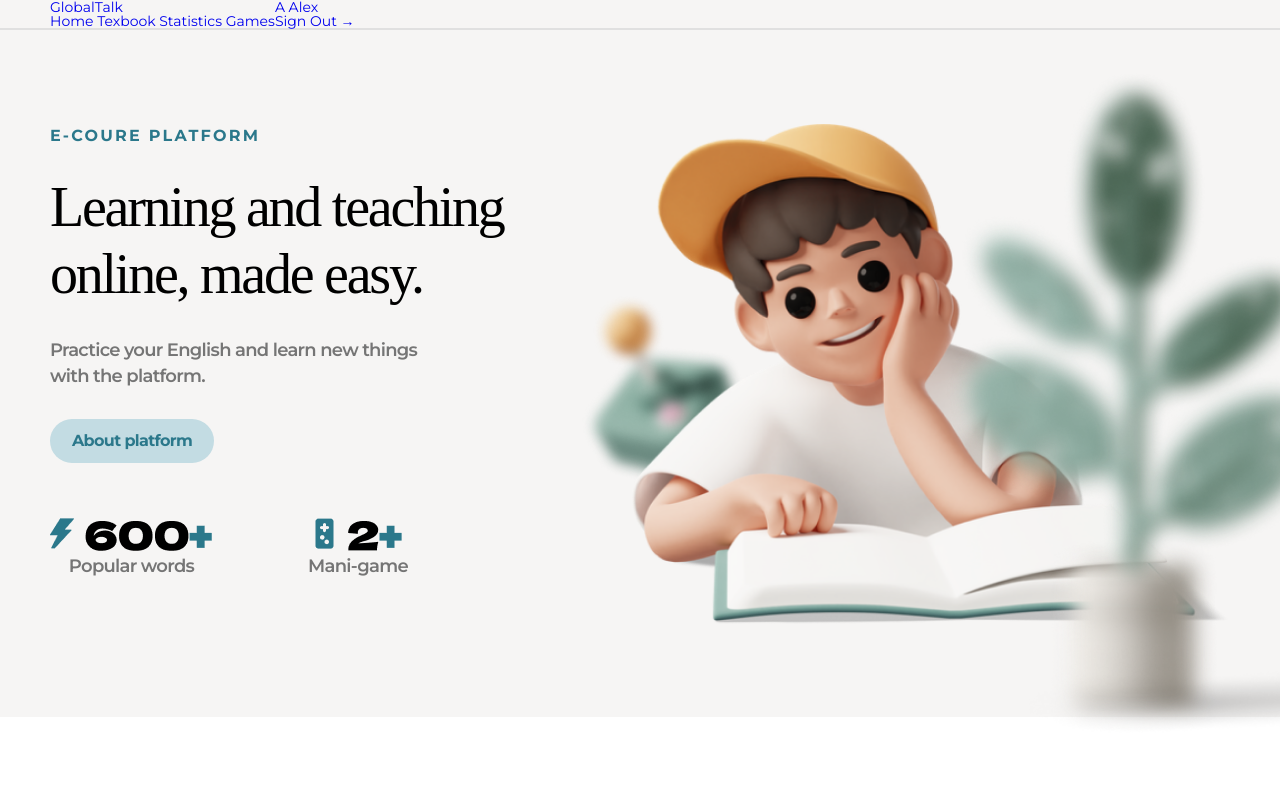
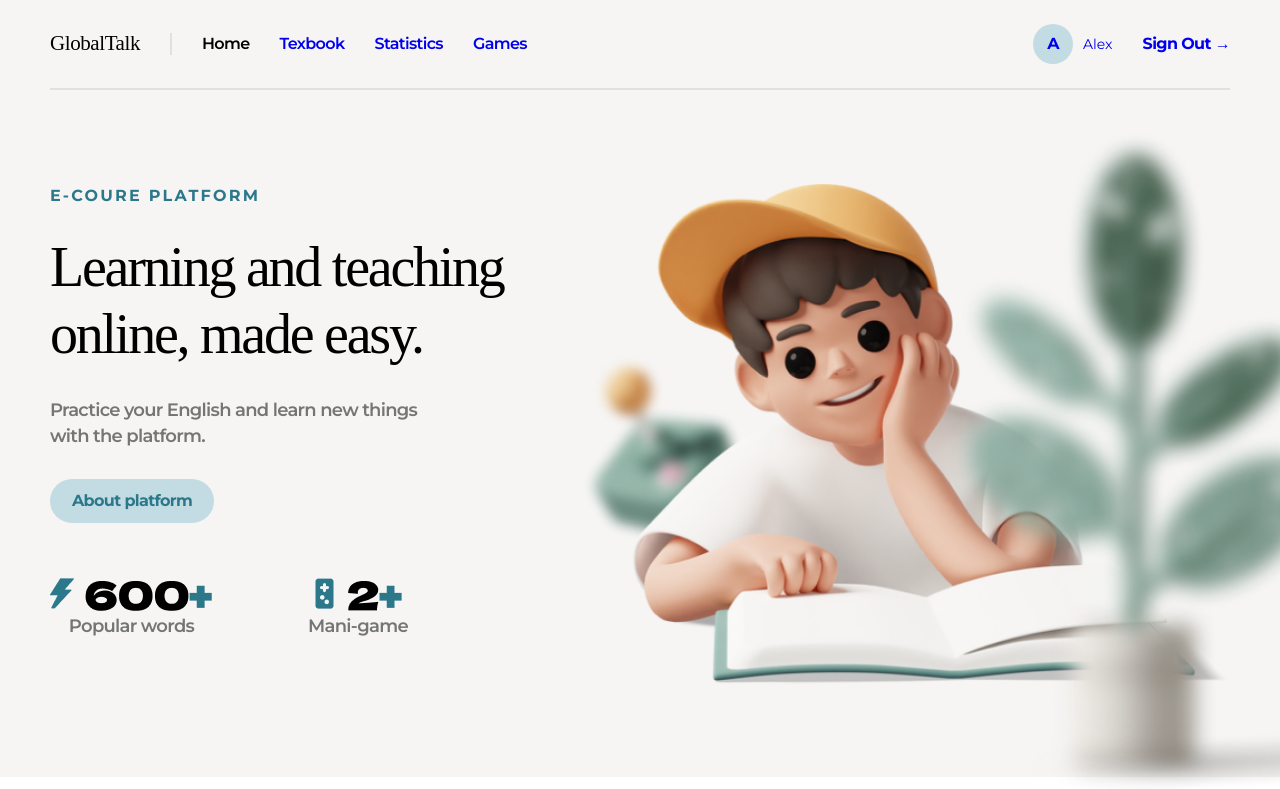
Before and after one commit to Maks-Ivanchuk/Learn-English, a website built with Parcel: page src/index.html in a window 1280 px wide. Shown: the top 789 px of the page. Built offline with nearby package versions, Linux system fonts and the light colour scheme; a web font is replaced by a local one.

Commit message:
feat: add changes in header

```diff
--- a/src/index.html
+++ b/src/index.html
@@ -13,7 +13,7 @@
 <body>
    <!--?-------------ХЕДЕР------------->
    <header class="header bg-color-gray">
-      <div class="container">
+      <div class="container container--header">
          <div class="header__navigation">
             <a class="header__logo" href="#">
                GlobalTalk
@@ -27,10 +27,12 @@
          </div>
          <div class="header__log-in">
             <div class="log-in__info">
-               <a class="log-in__ava" href="#">
-                  A
-               </a>
-               <a class="log-in__user" href="#">
+                  <div class="log-in__ava">
+                     <a href="#">
+                        A
+                     </a>
+                  </div>
+                  <a class="log-in__user" href="#">
                   Alex
                </a>
             </div>
--- a/src/styles/review-1.scss
+++ b/src/styles/review-1.scss
@@ -15,31 +15,114 @@ width: auto;
     gap: 0;
     flex-direction: row;
   }
+
+  &.container--header {
+    justify-content: space-between;
+    border-bottom: 2px solid #E0E0E0;
+    min-height: 90px;
+    align-items: center;
+
+    /* a {
+      font-family: 'Montserrat';
+      font-style: normal;
+      font-weight: 600;
+      font-size: 16px;
+      line-height: 140%;
+      letter-spacing: -0.04em;
+      color: #757575;
+    }  */
+  }
 }
 
 .header {
-  border-bottom: 2px solid #E0E0E0;
 }
 
-.bg-color-gray {
+.header__navigation {
+  display: flex;
+  flex-direction: row;
+  flex-wrap: wrap;
 }
-.container {
+
+.header__logo {
+  border-right: 2px solid #e0e0e0;
+  padding-right: 30px;
+  font-family: 'Dela Gothic One';
+  font-style: normal;
+  font-weight: 400;
+  font-size: 21px;
+  line-height: 100%;
+  letter-spacing: -0.02em;
+  color: #000000;
 }
-.header__navigation {
+
+.header__nav {
+  display: flex;
+  flex-wrap: wrap;
+  gap: 30px;
+  padding-left: 30px;
+  font-family: 'Montserrat';
+  font-style: normal;
+  font-weight: 600;
+  font-size: 16px;
+  line-height: 140%;
+  letter-spacing: -0.04em;
+  color: #757575;
+
+  a {
+    &:first-child { //-------------------------тут можлив А зайва------------------
+      color: #000000;
+    }
+  }
 }
-.header__logo {
+
+.header__log-in {
+  display: flex;
+  flex-direction: row;
+  flex-wrap: wrap;
+  gap: 30px;
 }
-.header__nav {
+
+.log-in__info {
+  display: flex;
+  flex-wrap: wrap;
+  align-items: center;
+  flex-direction: row;
+  gap: 10px;
 }
-.header__log-in {
+
+.log-in__ava {
+  display: flex;
+  justify-content: center;
+  align-items: center;
+  width: 40px;
+  height: 40px;
+  border-radius: 100px;
+  font-family: 'Montserrat';
+  font-style: normal;
+  font-weight: 700;
+  font-size: 16px;
+  line-height: 140%;
+  display: flex;
+  align-items: center;
+  text-align: center;
+  letter-spacing: -0.04em;
+  color: #2B788B;
+  background: #C3DCE3;
 }
-.log-in__info {
-}
-.log-in__ava {
-}
+
 .log-in__user {
 }
+
 .log-in__authoriz {
+  display: flex;
+  align-items: center;
+  font-family: 'Montserrat';
+  font-style: normal;
+  font-weight: 700;
+  font-size: 16px;
+  line-height: 100%;
+  letter-spacing: -0.04em;
+  color: #000000;
 }
 
 .men {
```
